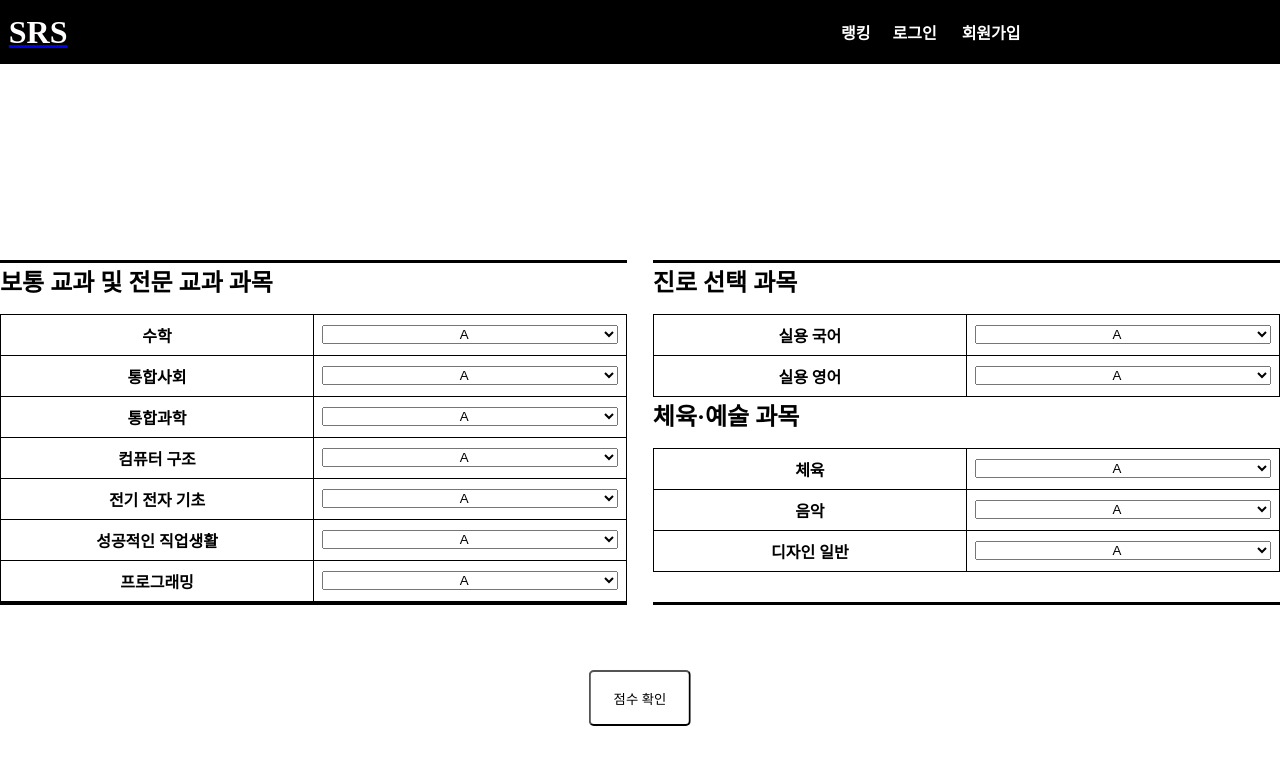
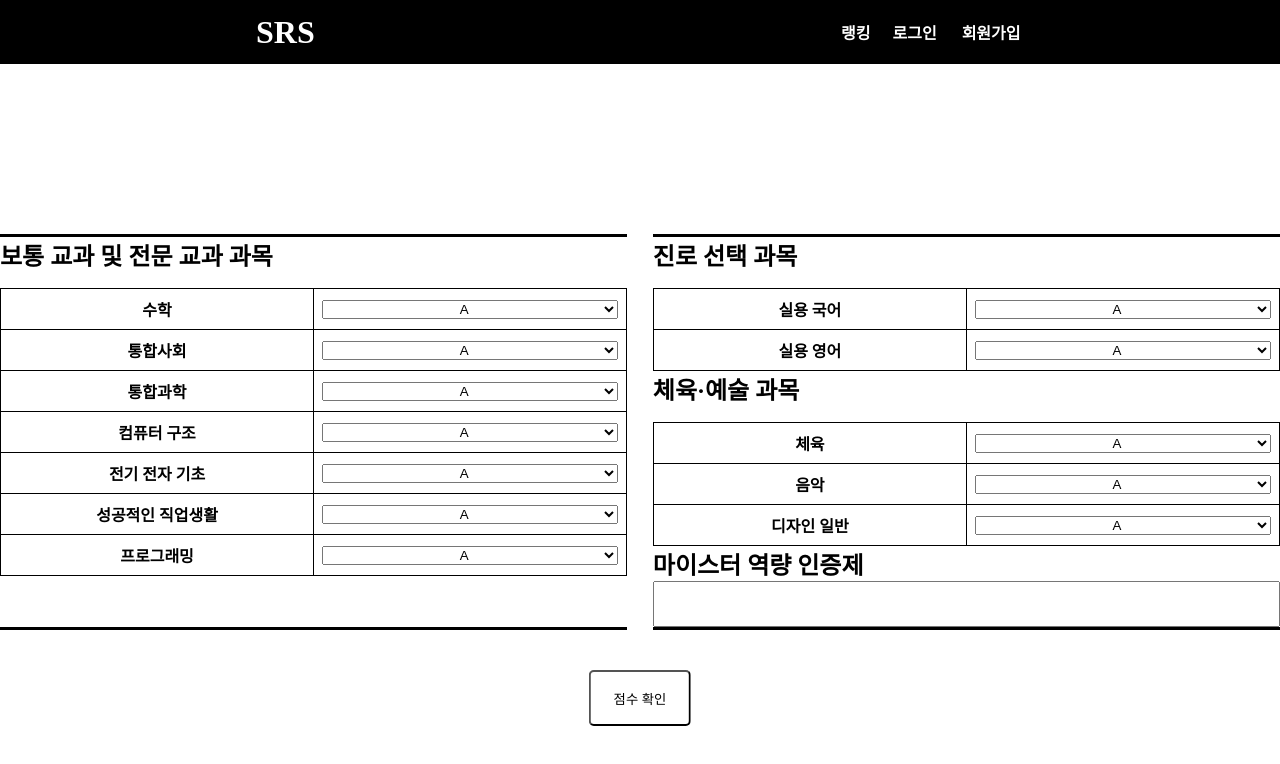
Before and after one commit to chooseongwoo/2023-BSSM, a React (Create React App) app: page / in a window 1280 px wide. Shown: the top 764 px of the page. Built offline with nearby package versions, Linux system fonts and the light colour scheme.

Commit message:
chore :: grade 수정

```diff
--- a/src/components/grade/index.jsx
+++ b/src/components/grade/index.jsx
@@ -86,10 +86,12 @@ const Grade = () => {
                 ))}
               </tbody>
             </table>
+            <p className="grade-title">마이스터 역량 인증제</p>
+            <input type="number" min={0} name="meister" max={150}/>
           </div>
         </div>
       </div>
-      <Link to="score">
+      <Link to="/score">
         <button className="check">점수 확인</button>
       </Link>
     </div>
--- a/src/components/header/index.jsx
+++ b/src/components/header/index.jsx
@@ -6,7 +6,7 @@ import "./style.css";
 const Header = ({ openLoginModal, openRegisterModal }) => {
   return (
     <div className="header">
-      <Link to="/">
+      <Link to="/" style={{ textDecoration: "none", marginLeft: "20%" }}>
         <p className="title">SRS</p>
       </Link>
       <div className="path">
--- a/src/components/header/style.css
+++ b/src/components/header/style.css
@@ -11,7 +11,6 @@
   color: white;
   font-size: 2rem;
   font-weight: 600;
-  margin-left: 15%;
   justify-content: center;
   cursor: pointer;
 }
```
